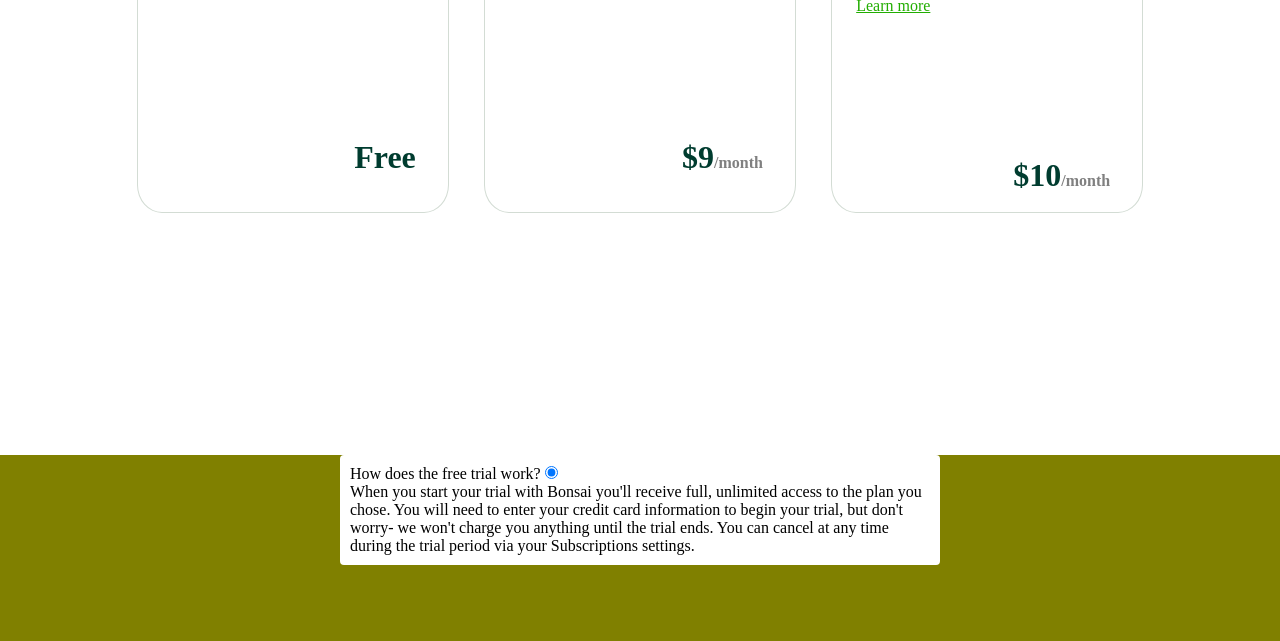
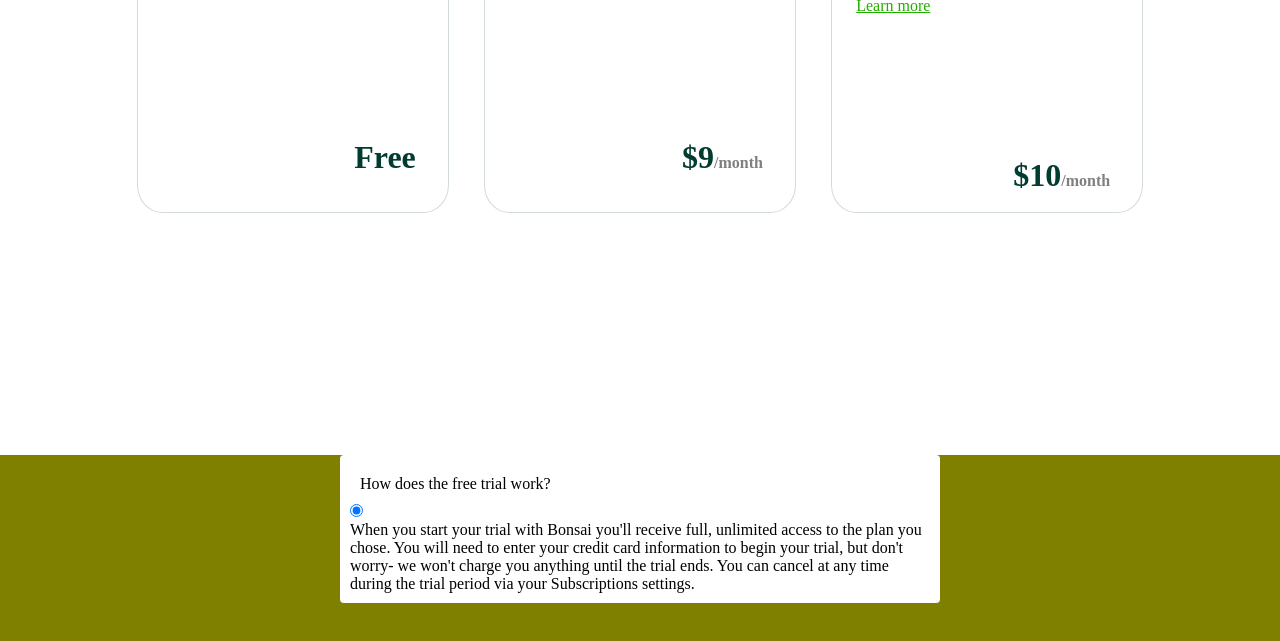
Before and after one commit to FariyaIslam/web-dev-practice, a plain HTML site: page Bonsai - Pricing/index.html in a window 1280 px wide. Shown: the part 726-1367 px from the top of the page. Drawn offline with Linux system fonts and the light colour scheme.

Commit message:
FAQ section

```diff
--- a/Bonsai - Pricing/style.css
+++ b/Bonsai - Pricing/style.css
@@ -177,3 +177,8 @@ a {
     padding: 10px;
     border-radius: 4px;
 }
+
+.accordian li label {
+    padding: 10px;
+    display: flex;
+}
```
